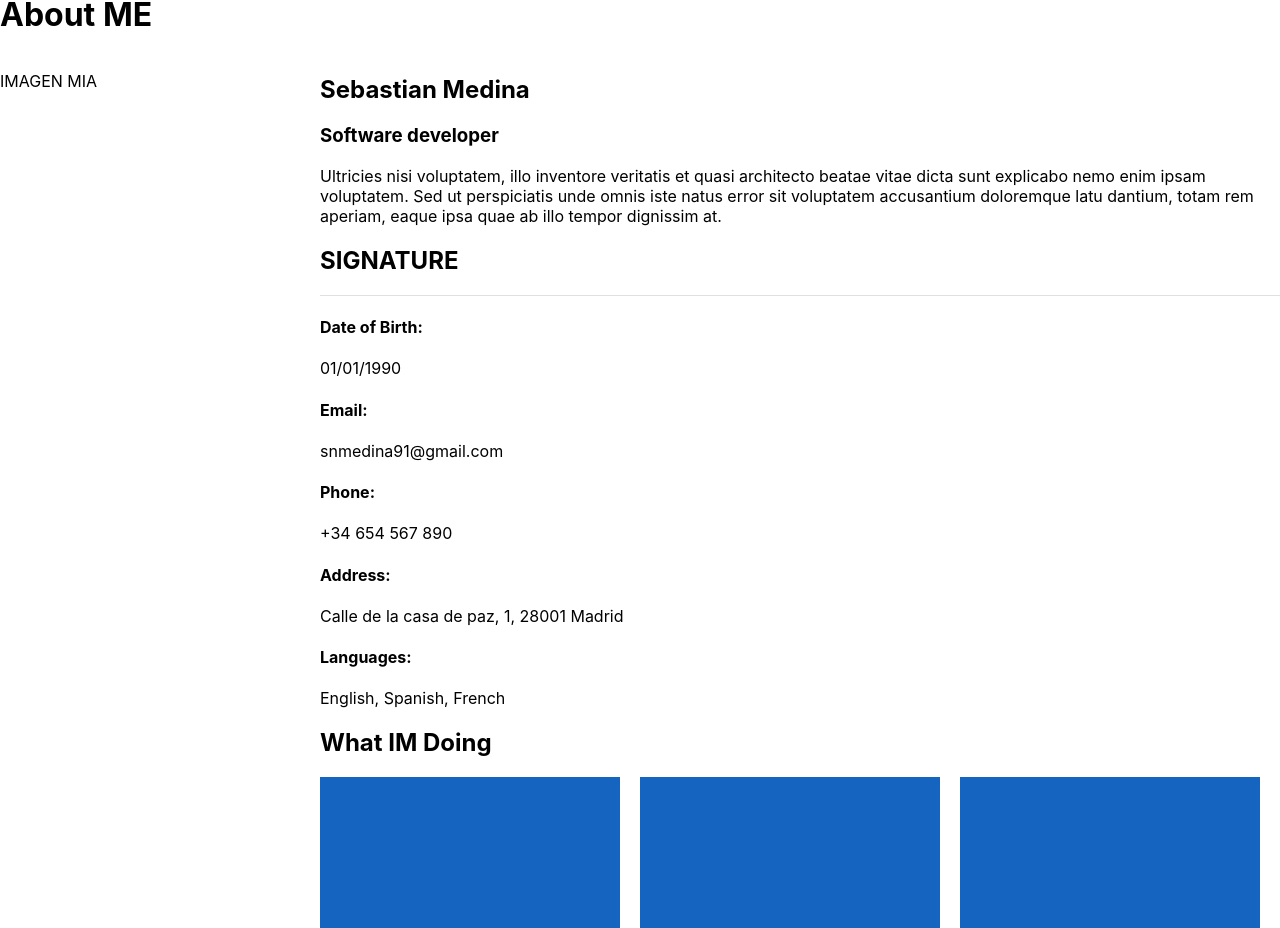
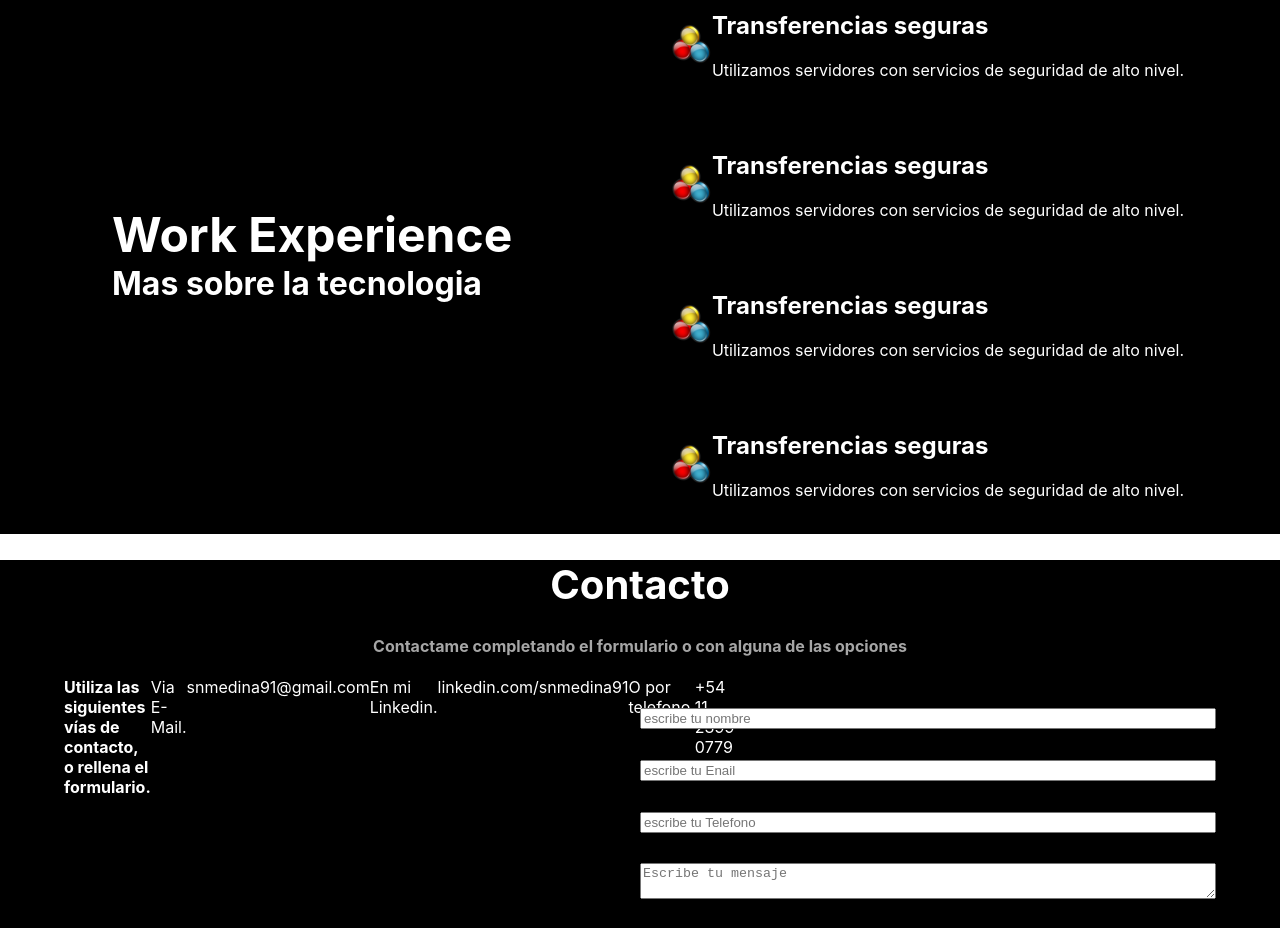
Before and after one commit to preto93/portfolio, a React (Create React App) app in the folder portfolio/: page / in a window 1280 px wide. Shown: the part 879-1807 px from the top of the page. Built offline with nearby package versions, Linux system fonts and the light colour scheme.

Commit message:
added Experience and Contact page

```diff
--- a/portfolio/src/App.js
+++ b/portfolio/src/App.js
@@ -3,13 +3,17 @@ import './App.css';
 import Home from './components/Home/Home'
 import NavBar from './components/NavBar/NavBar'
 import About from './components/About/About'
+import Experience from './components/Experience/Experience';
+import Contact from './components/Contact/Contact'
+
 
 function App() {
   return (
     <>
     <NavBar />
     <Home />
-    <About />
+    <Experience />
+    <Contact />
     </>
   );
 }
--- /dev/null
+++ b/portfolio/src/components/Contact/Contact.css
@@ -0,0 +1,15 @@
+.grid-contacto{
+    display: flex;
+    flex-direction: column !important;
+}
+
+.label-contacto{
+    color: white;
+}
+
+.grid-izq{
+    height: 40vh;
+    display: flex;
+    flex-direction: column;
+    justify-content: space-evenly;
+}
--- /dev/null
+++ b/portfolio/src/components/Contact/Contact.jsx
@@ -0,0 +1,45 @@
+import React from "react";
+import "./Contact.css";
+import { Grid, Container, Button } from "@mui/material";
+
+const Contact = () => {
+  return (
+
+    <div style={{backgroundColor: 'black', minHeight: '70vh'}}>
+      <Container>
+        <Grid>
+          <h1 className="text-center" style={{textAlign: 'center', color: 'white', fontSize: '40px'}}>Contacto</h1>
+          <h4 style={{textAlign: 'center', fontSize: '16px', color: '#a6a6a6'}}>
+            Contactame completando el formulario o con alguna de las opciones
+          </h4>
+        </Grid>
+        <Grid container >
+          <Grid item md={6} className="grid-izq">
+            <label className='label-contacto' style={{fontWeight: 'bold'}}>
+              Utiliza las siguientes vías de contacto, o rellena el formulario.{" "}
+            </label>
+            <br />
+            <label className='label-contacto'>Via E-Mail. </label>
+            <label className='label-contacto'>snmedina91@gmail.com</label>
+            <br />
+            <label className='label-contacto'>En mi Linkedin. </label>
+            <label className='label-contacto'>linkedin.com/snmedina91</label>
+            <br />
+            <label className='label-contacto'>O por telefono. </label>
+            <label className='label-contacto'>+54 11 2399-0779</label>
+          </Grid>
+          <Grid item md={6} className='grid-contacto grid-izq'>
+            <input type="text" placeholder="escribe tu nombre" />
+            <input type="text" placeholder="escribe tu Enail" />
+            <input type="text" placeholder="escribe tu Telefono" />
+            <textarea placeholder="Escribe tu mensaje" />
+            <Button variant='outlined'>Enviar</Button>
+          </Grid>
+        </Grid>
+      </Container>
+      </div>
+
+  );
+};
+
+export default Contact;
--- /dev/null
+++ b/portfolio/src/components/Experience/Experience.css
@@ -0,0 +1,12 @@
+.experience-title{
+    font-size: 3rem;
+    font-weight: bold;
+    text-align: left;
+    color: white;
+}
+.experience-subtitle{
+    font-size: 2rem;
+    font-weight: bold;
+    text-align: left;
+    color :white;
+}
--- /dev/null
+++ b/portfolio/src/components/Experience/Experience.jsx
@@ -0,0 +1,62 @@
+import React from 'react'
+import { Box, Grid, Button, Container } from '@mui/material'
+import './Experience.css'
+import IconoProvisorio from '../../assets/iconoProvisorio.png'
+
+const Experience = () => {
+  return (
+    <>
+    <Box sx={{ flexGrow: 1,backgroundColor: 'black'}} >
+        <Container>
+        <Grid container item >
+          <Grid item xs={12} md={6} sx={{height: '70vh', display: 'flex', alignItems: 'center'}}>
+            <Grid item md={12} sx={{padding: '3rem'}}>
+              <div className="div-left">
+                <label className="experience-title">Work Experience</label>
+                <br />
+                <label className="experience-subtitle" style={{color: 'white'}}>Mas sobre la tecnologia
+                </label>
+            </div>
+            </Grid>
+
+
+          </Grid>
+          <Grid item xs={12} md={6} sx={{ display: 'flex', flexDirection: 'column', alignItems: 'center'}}>
+            <Grid item md={12} sx={{display: 'flex', flexDirection:'row', alignItems: 'center'}}>
+                <img src={IconoProvisorio} alt='' width='40px' height='40px'/>
+                <Grid>
+                    <h2  style={{color: 'white'}}>Transferencias seguras</h2>
+                    <p  style={{color: 'white'}}>Utilizamos servidores con servicios de seguridad de alto nivel. </p>
+                </Grid>
+
+            </Grid>
+            <Grid item md={12} sx={{display: 'flex', flexDirection:'row', alignItems: 'center'}}>
+                <img src={IconoProvisorio} alt='' width='40px' height='40px'/>
+                <Grid>
+                    <h2  style={{color: 'white'}}>Transferencias seguras</h2>
+                    <p  style={{color: 'white'}}>Utilizamos servidores con servicios de seguridad de alto nivel. </p>
+                </Grid>
+            </Grid>
+            <Grid item md={12} sx={{display: 'flex', flexDirection:'row', alignItems: 'center'}}>
+                <img src={IconoProvisorio} alt='' width='40px' height='40px'/>
+                <Grid>
+                    <h2  style={{color: 'white'}}>Transferencias seguras</h2>
+                    <p  style={{color: 'white'}}>Utilizamos servidores con servicios de seguridad de alto nivel. </p>
+                </Grid>
+            </Grid>
+            <Grid item md={12} sx={{display: 'flex', flexDirection:'row', alignItems: 'center'}}>
+                <img src={IconoProvisorio} alt='' width='40px' height='40px'/>
+                <Grid sx={{ justifyContent: 'center'}}>
+                    <h2  style={{color: 'white'}}>Transferencias seguras</h2>
+                    <p  style={{color: 'white'}}>Utilizamos servidores con servicios de seguridad de alto nivel. </p>
+                </Grid>
+            </Grid>
+          </Grid>
+        </Grid>
+        </Container>
+      </Box>
+    </>
+  )
+}
+
+export default Experience
--- a/portfolio/src/components/Home/Home.jsx
+++ b/portfolio/src/components/Home/Home.jsx
@@ -9,7 +9,7 @@ const Home = () => {
     <>
       <Box sx={{ flexGrow: 1, }} className="backgroundHome">
         <Grid container item spacing={2}>
-          <Grid item md={6}>
+          <Grid item xs={12} md={6}>
             <Grid item md={12}>
               <div className="divider">
                 <label className="title">Software Developer</label>
@@ -29,7 +29,7 @@ const Home = () => {
               </div>
             </Grid>
           </Grid>
-          <Grid item md={6}>
+          <Grid item xs={12} md={6}>
             <Grid item md={12}>
               <div className="divider" style={{ height: '90vh'}}>
 
```
Also changed, not shown: portfolio/src/assets/iconoProvisorio.png (added).
